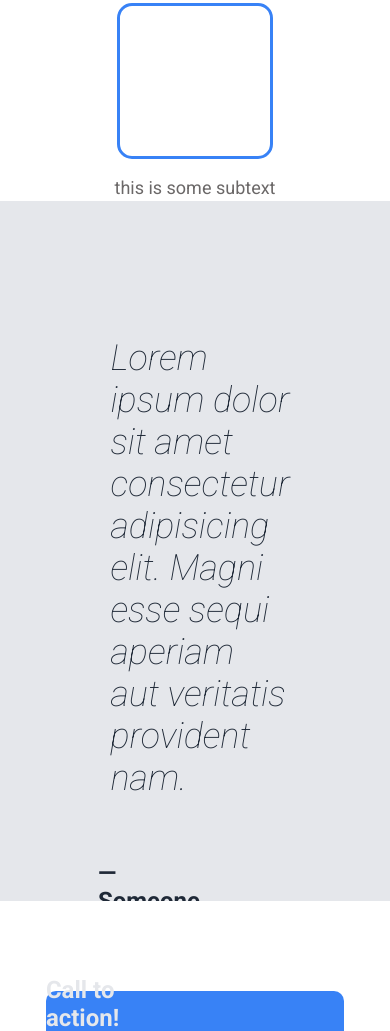
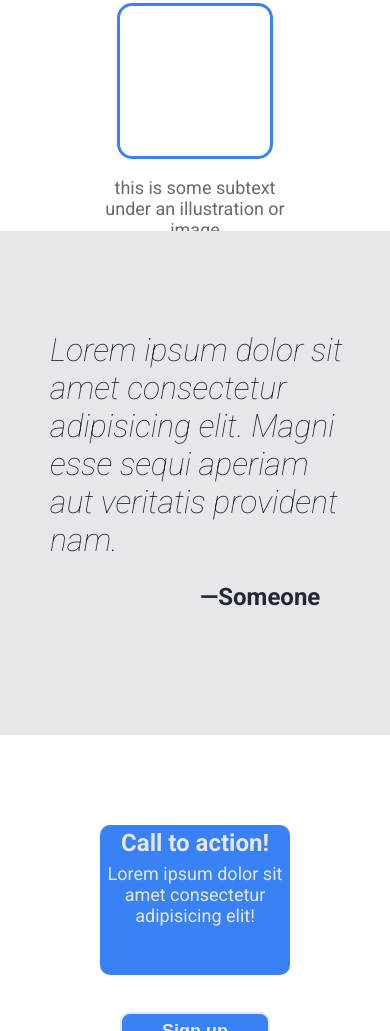
Before and after one commit to jamienorthman/foundations-landing-page, a plain HTML site: page index.html in a window 390 px wide. Shown: the part 969-2000 px from the top of the page. Drawn offline with Linux system fonts and the light colour scheme.

Commit message:
started trying some media queries

```diff
--- a/style.css
+++ b/style.css
@@ -89,7 +89,7 @@ img {
 .content-container {
     background-color: white;
     height: 500px;
-    padding-bottom: 170px;
+    padding-bottom: 100px;
 }
 
 .content-text-container {
@@ -228,3 +228,41 @@ img {
     padding-top: 40px;
     padding-bottom: 40px;
 }
+
+@media (max-width: 768px) {
+    .sign-up {
+        display: flex;
+        flex-direction: column;
+        align-items: center;
+        text-align: center;
+        padding: 0px;
+    }
+    .sign-up-flex {
+        margin-top: 80px;
+    }
+    .sign-up-title {
+        margin: 3px;
+    }
+    .sign-up-text {
+        margin: 3px;
+    }
+    .sign-up-button {
+        margin: 3px;
+    }
+    .content-container {
+        padding-bottom: 200px;
+    }
+
+    .quote-flex {
+        width: 300px;
+    }
+    .quote {
+        font-size: 32px;
+        margin: 0px;
+    }
+
+    .quote-name-flex {
+        width: 300px;
+        justify-content: flex-start;
+    }
+}
```
